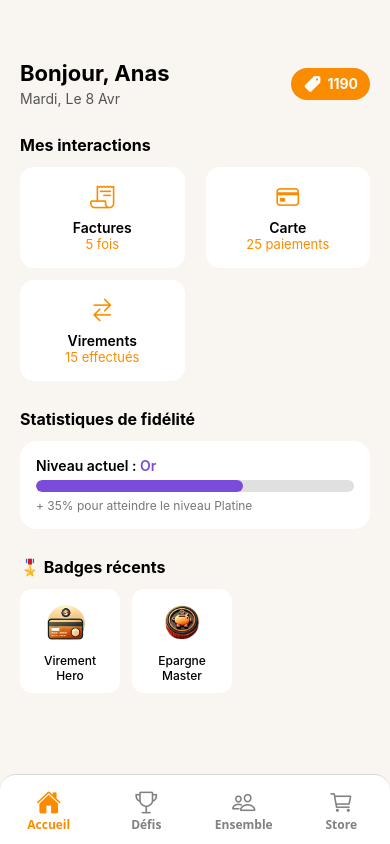
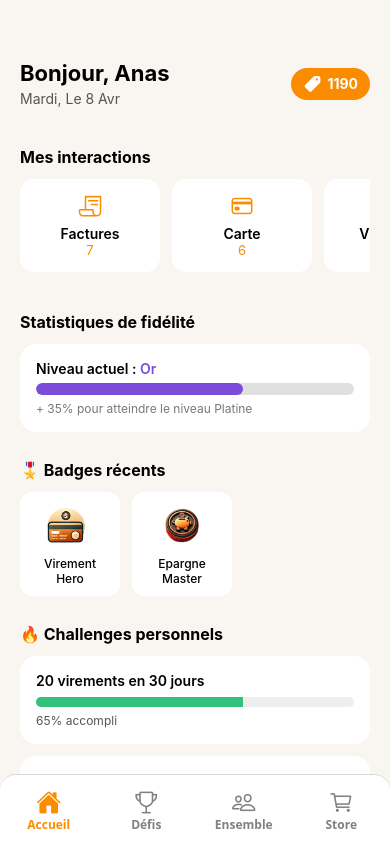
Before and after one commit to OussamaHm12/gamification-frontend, a React Native app: screen /Root in a window 390 px wide. Built offline with nearby package versions, Linux system fonts and the light colour scheme.

Commit message:
before interactionscreen

```diff
--- a/screens/HomeScreen.tsx
+++ b/screens/HomeScreen.tsx
@@ -17,17 +17,20 @@ const recentBadges = [
   { id: '2', name: 'Epargne Master', icon: require('../assets/badge2.png') },
 ];
 
+const personalChallenges = [
+  { id: '1', name: '20 virements en 30 jours', progress: 65 },
+  { id: '2', name: '5 factures cette semaine', progress: 40 },
+];
+
 const HomeScreen = () => {
   const navigation = useNavigation() as NativeStackNavigationProp<RootStackParamList>;
-
   const today = new Date();
   const dayNames = ['Dimanche', 'Lundi', 'Mardi', 'Mercredi', 'Jeudi', 'Vendredi', 'Samedi'];
   const monthNames = ['Jan', 'Fév', 'Mars', 'Avr', 'Mai', 'Juin', 'Juil', 'Aoû', 'Sep', 'Oct', 'Nov', 'Déc'];
   const formattedDate = `${dayNames[today.getDay()]}, Le ${today.getDate()} ${monthNames[today.getMonth()]}`;
 
   return (
-    <ScrollView style={styles.container} contentContainerStyle={{ paddingBottom: 100 }}>
-      {/* Header */}
+    <View style={styles.container}>
       <View style={styles.header}>
         <View>
           <Text style={styles.greeting}>Bonjour, Anas</Text>
@@ -39,29 +42,26 @@ const HomeScreen = () => {
         </View>
       </View>
 
-      {/* Mes interactions */}
+      <ScrollView style={styles.content} contentContainerStyle={{ paddingBottom: 100 }}>
         <Text style={styles.sectionTitle}>Mes interactions</Text>
-      <View style={styles.grid}>
-        <TouchableOpacity style={styles.card} onPress={() => navigation.navigate('Factures')}>
-          <Ionicons name="receipt-outline" size={26} color="#FB8C00" />
-          <Text style={styles.cardTitle}>Factures</Text>
-          <Text style={styles.cardValue}>5 fois</Text>
+        <ScrollView horizontal showsHorizontalScrollIndicator={false} style={{ marginBottom: 12 }}>
+          <TouchableOpacity style={styles.hCard} onPress={() => navigation.navigate('Factures')}>
+            <Ionicons name="receipt-outline" size={24} color="#FB8C00" />
+            <Text style={styles.hCardTitle}>Factures</Text>
+            <Text style={styles.hCardValue}>7</Text>
           </TouchableOpacity>
+          <TouchableOpacity style={styles.hCard} onPress={() => navigation.navigate('Virements')}>
+            <Ionicons name="card-outline" size={24} color="#FB8C00" />
+            <Text style={styles.hCardTitle}>Carte</Text>
+            <Text style={styles.hCardValue}>6</Text>
+          </TouchableOpacity>
+          <TouchableOpacity style={styles.hCard} onPress={() => navigation.navigate('Virements')}>
+            <Ionicons name="swap-horizontal-outline" size={24} color="#FB8C00" />
+            <Text style={styles.hCardTitle}>Virements</Text>
+            <Text style={styles.hCardValue}>15</Text>
+          </TouchableOpacity>
+        </ScrollView>
 
-        <TouchableOpacity style={styles.card} onPress={() => navigation.navigate('Virements')}>
-          <Ionicons name="card-outline" size={26} color="#FB8C00" />
-          <Text style={styles.cardTitle}>Carte</Text>
-          <Text style={styles.cardValue}>25 paiements</Text>
-        </TouchableOpacity>
-
-        <TouchableOpacity style={styles.card} onPress={() => navigation.navigate('Virements')}>
-          <Ionicons name="swap-horizontal-outline" size={26} color="#FB8C00" />
-          <Text style={styles.cardTitle}>Virements</Text>
-          <Text style={styles.cardValue}>15 effectués</Text>
-        </TouchableOpacity>
-      </View>
-
-      {/* Statistiques de fidélité */}
         <Text style={styles.sectionTitle}>Statistiques de fidélité</Text>
         <View style={styles.loyaltyBox}>
           <Text style={styles.levelText}>Niveau actuel : <Text style={{ color: '#7A4CD9' }}>Or</Text></Text>
@@ -71,7 +71,6 @@ const HomeScreen = () => {
           <Text style={styles.progressNote}>+ 35% pour atteindre le niveau Platine</Text>
         </View>
 
-      {/* Badges récents */}
         <Text style={styles.sectionTitle}>🎖️ Badges récents</Text>
         <ScrollView horizontal showsHorizontalScrollIndicator={false}>
           {recentBadges.map((badge) => (
@@ -81,33 +80,39 @@ const HomeScreen = () => {
             </View>
           ))}
         </ScrollView>
+
+        <Text style={styles.sectionTitle}>🔥 Challenges personnels</Text>
+        {personalChallenges.map((challenge) => (
+          <View key={challenge.id} style={styles.challengeBox}>
+            <Text style={styles.challengeTitle}>{challenge.name}</Text>
+            <View style={styles.challengeProgressBar}>
+              <View style={[styles.challengeProgressFill, { width: `${challenge.progress}%` }]} />
+            </View>
+            <Text style={styles.challengeProgressText}>{challenge.progress}% accompli</Text>
+          </View>
+        ))}
       </ScrollView>
+    </View>
   );
 };
 
 export default HomeScreen;
 
 const styles = StyleSheet.create({
-  container: {
-    flex: 1,
+  container: { flex: 1, backgroundColor: '#F9F5F1' },
+  header: {
     backgroundColor: '#F9F5F1',
     paddingTop: 60,
     paddingHorizontal: 20,
-  },
-  header: {
+    paddingBottom: 12,
     flexDirection: 'row',
     justifyContent: 'space-between',
     alignItems: 'center',
+    zIndex: 1,
   },
-  greeting: {
-    fontSize: 22,
-    fontWeight: '700',
-  },
-  date: {
-    fontSize: 14,
-    color: '#555',
-    marginTop: 4,
-  },
+  content: { paddingHorizontal: 20 },
+  greeting: { fontSize: 22, fontWeight: '700' },
+  date: { fontSize: 14, color: '#555', marginTop: 4 },
   pointsBox: {
     backgroundColor: '#FB8C00',
     paddingHorizontal: 12,
@@ -117,50 +122,26 @@ const styles = StyleSheet.create({
     alignItems: 'center',
     gap: 6,
   },
-  points: {
-    color: '#fff',
-    fontWeight: 'bold',
-  },
-  sectionTitle: {
-    fontSize: 16,
-    fontWeight: '700',
-    marginTop: 28,
-    marginBottom: 12,
-  },
-  grid: {
-    flexDirection: 'row',
-    flexWrap: 'wrap',
-    justifyContent: 'space-between',
-    gap: 12,
-  },
-  card: {
+  points: { color: '#fff', fontWeight: 'bold' },
+  sectionTitle: { fontSize: 16, fontWeight: '700', marginTop: 28, marginBottom: 12 },
+  hCard: {
     backgroundColor: '#fff',
     borderRadius: 14,
-    padding: 16,
-    width: '47%',
+    padding: 14,
+    width: 140,
     alignItems: 'center',
+    marginRight: 12,
     elevation: 2,
   },
-  cardTitle: {
-    fontWeight: '600',
-    marginTop: 8,
-    fontSize: 14,
-  },
-  cardValue: {
-    fontSize: 13,
-    color: '#FB8C00',
-  },
+  hCardTitle: { fontWeight: '600', marginTop: 6, fontSize: 14 },
+  hCardValue: { fontSize: 13, color: '#FB8C00' },
   loyaltyBox: {
     backgroundColor: '#fff',
     padding: 16,
     borderRadius: 16,
     elevation: 2,
   },
-  levelText: {
-    fontWeight: '600',
-    marginBottom: 6,
-    fontSize: 14,
-  },
+  levelText: { fontWeight: '600', marginBottom: 6, fontSize: 14 },
   progressBar: {
     height: 12,
     backgroundColor: '#E0E0E0',
@@ -173,10 +154,7 @@ const styles = StyleSheet.create({
     backgroundColor: '#7A4CD9',
     borderRadius: 10,
   },
-  progressNote: {
-    fontSize: 12,
-    color: '#777',
-  },
+  progressNote: { fontSize: 12, color: '#777' },
   badgeCard: {
     backgroundColor: '#fff',
     padding: 10,
@@ -185,14 +163,23 @@ const styles = StyleSheet.create({
     alignItems: 'center',
     width: 100,
   },
-  badgeImage: {
-    width: 48,
-    height: 48,
+  badgeImage: { width: 48, height: 48, marginBottom: 6 },
+  badgeName: { fontSize: 12, textAlign: 'center', fontWeight: '500' },
+  challengeBox: {
+    backgroundColor: '#fff',
+    padding: 16,
+    borderRadius: 16,
+    marginBottom: 12,
+    elevation: 2,
+  },
+  challengeTitle: { fontWeight: '600', marginBottom: 8 },
+  challengeProgressBar: {
+    height: 10,
+    backgroundColor: '#eee',
+    borderRadius: 8,
+    overflow: 'hidden',
     marginBottom: 6,
   },
-  badgeName: {
-    fontSize: 12,
-    textAlign: 'center',
-    fontWeight: '500',
-  },
+  challengeProgressFill: { height: 10, backgroundColor: '#32C17C' },
+  challengeProgressText: { fontSize: 12, color: '#555' },
 });
```
Also changed, not shown: screens/ConfirmPurchaseScreen.tsx (added). Lines whose indentation alone changed are shown as unchanged.
